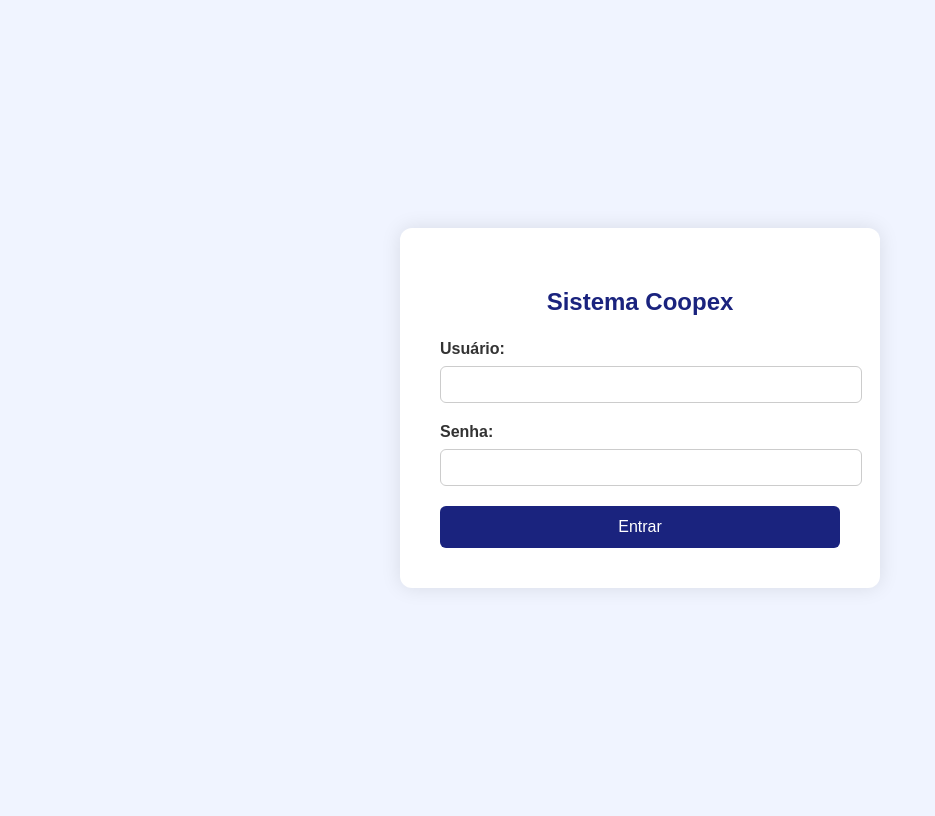
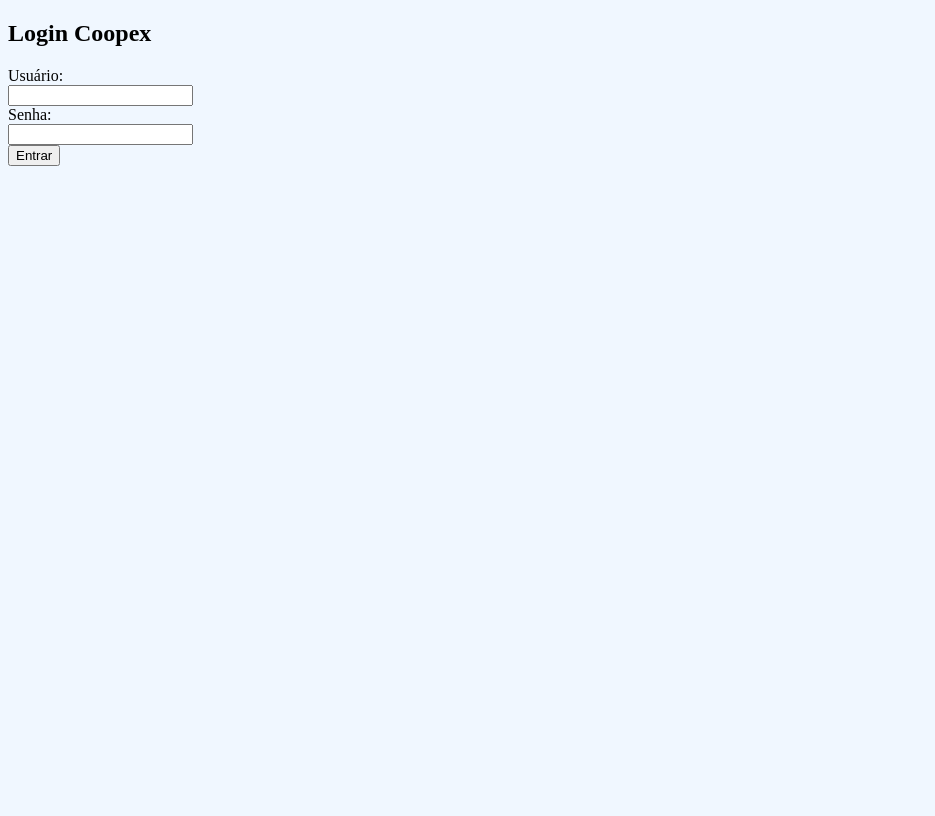
Before and after one commit to Coopex-entregas/asdfghjkl, a Flask app: page /login in a window 1280 px wide. Shown: the whole page, without its empty margins (0-935 px from the left). After the commit the page ends 166 px from the top, so only its background shows below. Run offline with Flask 3, Linux system fonts and the light colour scheme.

Commit message:
Update login.html

```diff
--- a/templates/login.html
+++ b/templates/login.html
@@ -2,83 +2,23 @@
 <html lang="pt-br">
 <head>
     <meta charset="UTF-8">
-    <title>Login - Sistema Coopex</title>
-    <meta name="viewport" content="width=device-width, initial-scale=1">
-    <style>
-        body {
-            background: #f0f4ff;
-            font-family: Arial, sans-serif;
-            display: flex;
-            height: 100vh;
-            align-items: center;
-            justify-content: center;
-        }
-        .container {
-            background: white;
-            padding: 40px;
-            border-radius: 12px;
-            box-shadow: 0 0 20px rgba(0,0,0,0.1);
-            width: 100%;
-            max-width: 400px;
-        }
-        h2 {
-            text-align: center;
-            margin-bottom: 24px;
-            color: #1a237e;
-        }
-        label {
-            display: block;
-            margin-bottom: 8px;
-            font-weight: bold;
-            color: #333;
-        }
-        input[type="text"],
-        input[type="password"] {
-            width: 100%;
-            padding: 10px;
-            margin-bottom: 20px;
-            border-radius: 6px;
-            border: 1px solid #ccc;
-        }
-        button {
-            background: #1a237e;
-            color: white;
-            border: none;
-            padding: 12px;
-            width: 100%;
-            border-radius: 6px;
-            cursor: pointer;
-            font-size: 16px;
-        }
-        button:hover {
-            background: #283593;
-        }
-        .mensagem {
-            color: red;
-            text-align: center;
-            margin-bottom: 15px;
-        }
-    </style>
+    <title>Login - Coopex</title>
 </head>
-<body>
-    <div class="container">
-        <h2>Sistema Coopex</h2>
-
-        {% with mensagens = get_flashed_messages() %}
-            {% if mensagens %}
-                <div class="mensagem">{{ mensagens[0] }}</div>
-            {% endif %}
-        {% endwith %}
-
-        <form method="POST" action="{{ url_for('index') }}">
-            <label for="usuario">Usuário:</label>
-            <input type="text" name="usuario" id="usuario" required>
-
-            <label for="senha">Senha:</label>
-            <input type="password" name="senha" id="senha" required>
-
-            <button type="submit">Entrar</button>
-        </form>
-    </div>
+<body style="background: #f0f7ff;">
+    <h2>Login Coopex</h2>
+    <form method="post">
+        <label>Usuário:</label><br>
+        <input type="text" name="nome" required><br>
+        <label>Senha:</label><br>
+        <input type="password" name="senha" required><br>
+        <button type="submit">Entrar</button>
+    </form>
+    {% with messages = get_flashed_messages(with_categories=true) %}
+      {% if messages %}
+        {% for category, message in messages %}
+          <div>{{ message }}</div>
+        {% endfor %}
+      {% endif %}
+    {% endwith %}
 </body>
 </html>
```
